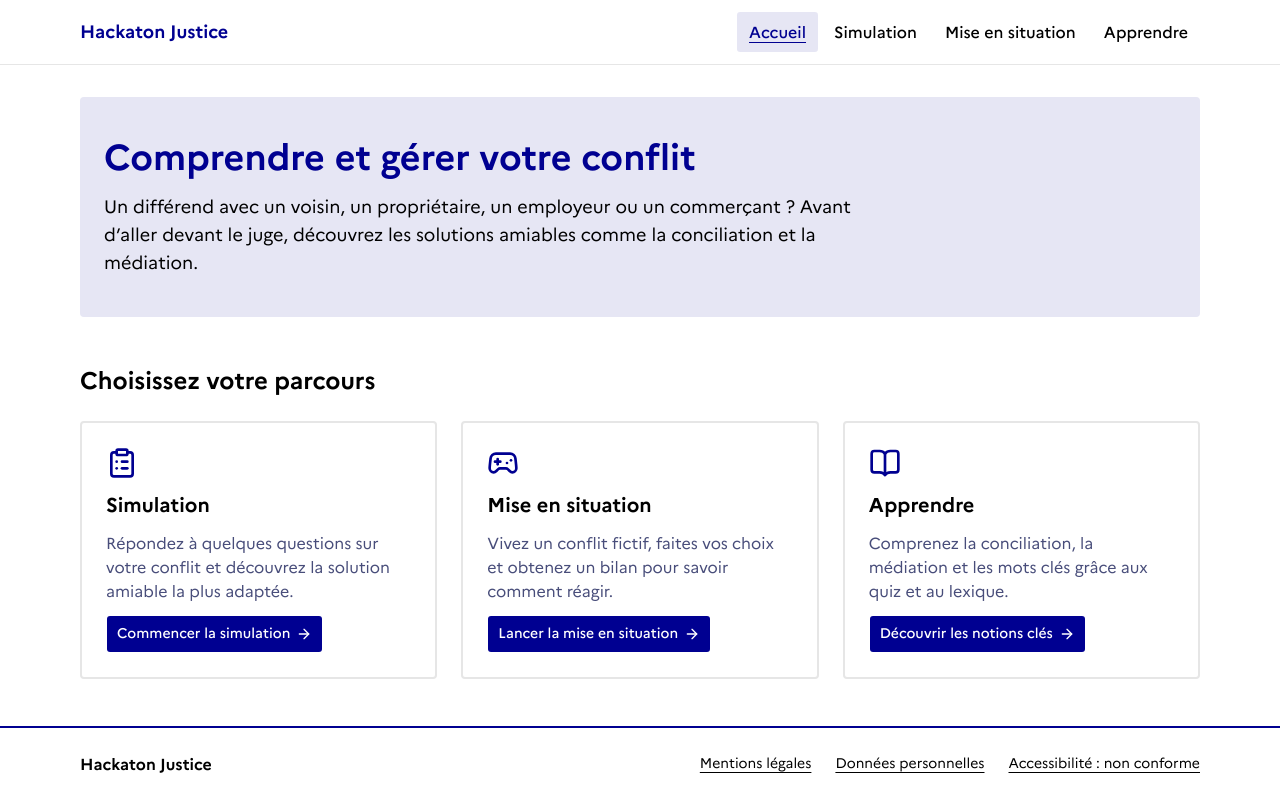
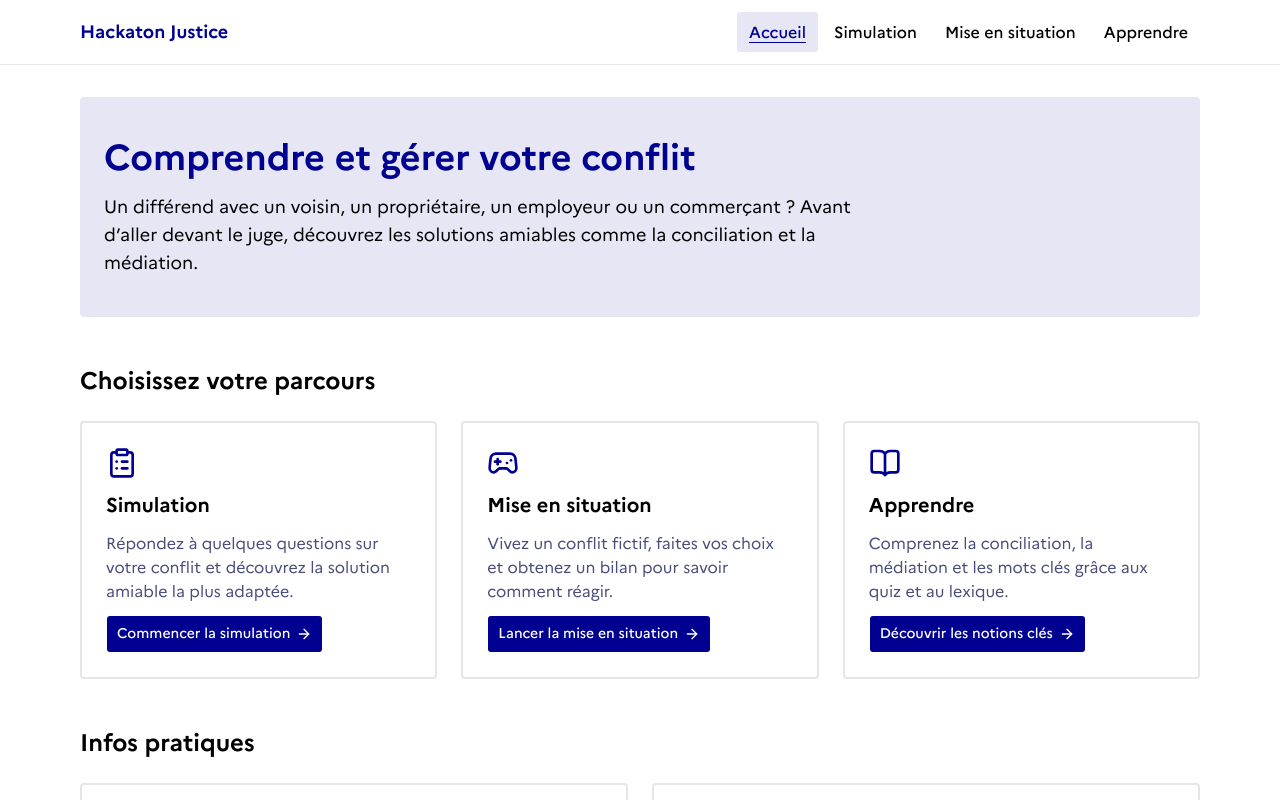
Before and after one commit to H0ozsed/hackaton-justice, a Next.js app: page / in a window 1280 px wide. Shown: the top 800 px of the page. Built offline with nearby package versions, Linux system fonts and the light colour scheme.

Commit message:
feat(home): assemble the home page with practical info
Co-Authored-By: Claude Opus 5.5 <noreply@anthropic.com>
Claude-Session: https://claude.ai/code/session_01G4mEmwdimnQqXK2KVaHsZR

```diff
--- a/src/pages/index.tsx
+++ b/src/pages/index.tsx
@@ -1,13 +1,17 @@
 import { Hero } from '@/components/home/hero'
 import { JourneyCards } from '@/components/home/journey-cards'
 import { PageTitle } from '@/components/layout/page-title'
+import { PracticalInfoSection } from '@/components/practical-info/practical-info'
 
+// Home page (docs/PARCOURS_UTILISATEURS.md). FAQ comes with #7; the chatbot is
+// not decided yet.
 export default function HomePage() {
   return (
     <>
       <PageTitle />
       <Hero />
       <JourneyCards />
+      <PracticalInfoSection />
     </>
   )
 }
```
Also changed, not shown: 1 other file (tests, documents, lock files or other folders).
